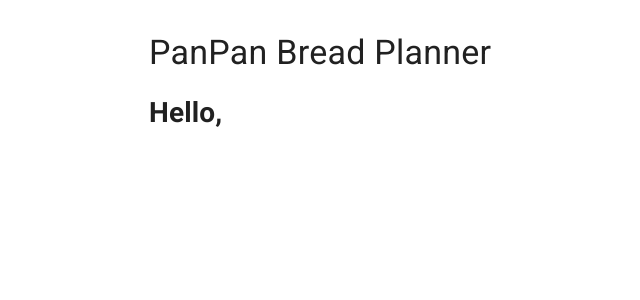
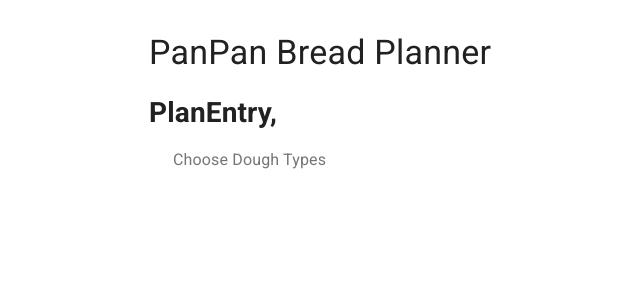
Before and after one commit to nel-sam/panpan, a Next.js app: page / in a window 1280 px wide. Shown: the top 300 px of the page, without its empty margins (215-855 px from the left). Built offline with nearby package versions, Linux system fonts and the light colour scheme.

Commit message:
Got store setup

```diff
--- a/package.json
+++ b/package.json
@@ -9,7 +9,9 @@
     "next": "latest",
     "prop-types": "latest",
     "react": "latest",
-    "react-dom": "latest"
+    "react-dom": "latest",
+    "react-redux": "^7.2.2",
+    "redux": "^4.0.5"
   },
   "scripts": {
     "dev": "next",
--- a/pages/_app.js
+++ b/pages/_app.js
@@ -4,7 +4,8 @@ import Head from 'next/head';
 import { ThemeProvider } from '@material-ui/core/styles';
 import CssBaseline from '@material-ui/core/CssBaseline';
 import theme from '../src/theme';
-
+import { Provider } from 'react-redux'
+import store from './../src/state/store'
 export default function MyApp(props) {
   const { Component, pageProps } = props;
 
@@ -17,9 +18,10 @@ export default function MyApp(props) {
   }, []);
 
   return (
+    <Provider store={store}>
       <React.Fragment>
         <Head>
-        <title>My page</title>
+          <title>PanPan Bakery Planner</title>
           <meta name="viewport" content="minimum-scale=1, initial-scale=1, width=device-width" />
         </Head>
         <ThemeProvider theme={theme}>
@@ -28,6 +30,7 @@ export default function MyApp(props) {
           <Component {...pageProps} />
         </ThemeProvider>
       </React.Fragment>
+    </Provider>
   );
 }
 
--- a/pages/index.js
+++ b/pages/index.js
@@ -3,6 +3,7 @@ import Container from '@material-ui/core/Container';
 import Typography from '@material-ui/core/Typography';
 import Box from '@material-ui/core/Box';
 import PlanEntry from './../src/components/plan-entry.component';
+import PlanDisplay from './../src/components/plan-display.component';
 
 export default function Index() {
   return (
@@ -12,6 +13,7 @@ export default function Index() {
             PanPan Bread Planner
         </Typography>
           <PlanEntry />
+          <PlanDisplay />
         </Box>
       </Container>
   );
--- /dev/null
+++ b/src/components/plan-display.component.js
@@ -0,0 +1,11 @@
+import { Container, FormControl, FormLabel, TextField } from "@material-ui/core";
+
+export default function PlanDisplay(props) {
+  return <Container>
+        <FormControl>
+          <FormLabel>
+            Choose Dough Types
+          </FormLabel>
+        </FormControl>
+      </Container>;
+}
--- a/src/components/plan-entry.component.js
+++ b/src/components/plan-entry.component.js
@@ -1,5 +1,3 @@
-function PlanEntry(props) {
-  return <h1>Hello, {props.name}</h1>;
+export default function PlanEntry(props) {
+  return <h1>PlanEntry, {props.name}</h1>;
 }
-
-export default PlanEntry;
--- /dev/null
+++ b/src/state/actions/actionTypes.js
@@ -0,0 +1 @@
+export const  SET_PLAN = 'SET_PLAN';
--- /dev/null
+++ b/src/state/reducers/index.js
@@ -0,0 +1,4 @@
+import { combineReducers } from 'redux';
+import planReducer from './planReducer';
+
+export default combineReducers({ planReducer });
--- /dev/null
+++ b/src/state/reducers/planReducer.js
@@ -0,0 +1,16 @@
+import { SET_PLAN } from './../actions/actionTypes';
+
+const initialState = [];
+
+const plan = (state = initialState, action) => {
+  switch(action.type) {
+    case SET_PLAN: {
+      return action.payload.plan;
+    }
+    default: {
+      return state;
+    }
+  }
+};
+
+export default plan;
--- /dev/null
+++ b/src/state/selectors/planSelector.js
@@ -0,0 +1 @@
+export const getPlan = store => store.plan;
--- /dev/null
+++ b/src/state/store.js
@@ -0,0 +1,4 @@
+import { createStore } from "redux";
+import rootReducer from "./reducers";
+
+export default createStore(rootReducer);
```
Also changed, not shown: src/state/actions/planAction.js (added, +8 -0 lines), 1 other file (tests, documents, lock files or other folders). Lines whose indentation alone changed are shown as unchanged.
